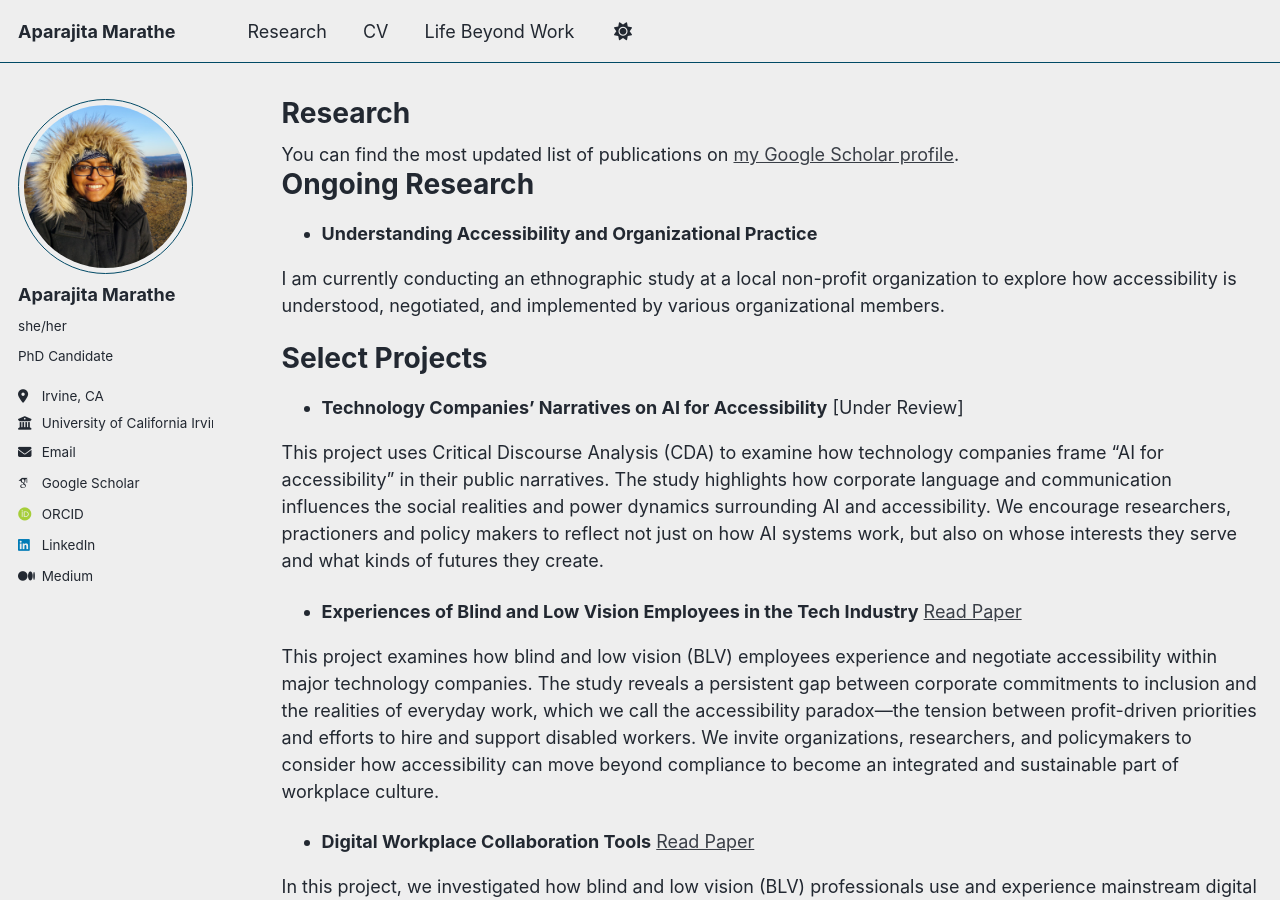
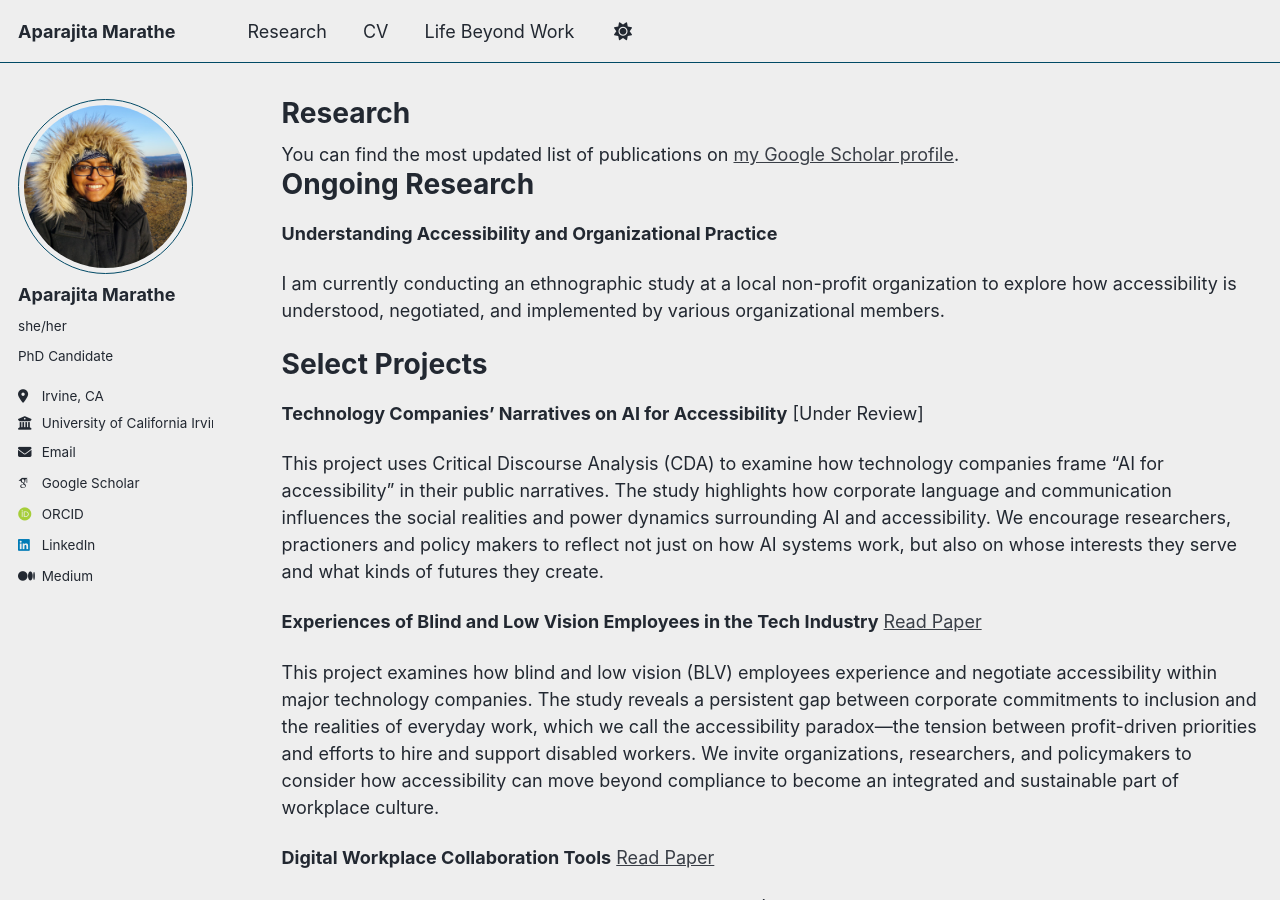
Before and after one commit to aparajitamarathe/aparajitamarathe.github.io, a Jekyll site: the page built from _pages/research.md, in a window 1280 px wide and 900 px high. Built offline with Jekyll 4.4.1, drawn with Linux system fonts in a browser that asks for light colours; some web fonts are replaced.

```diff
--- a/_pages/research.md
+++ b/_pages/research.md
@@ -14,21 +14,21 @@ author_profile: true
 
 Ongoing Research
 ======
-* **Understanding Accessibility and Organizational Practice**
+**Understanding Accessibility and Organizational Practice**
 
 I am currently conducting an ethnographic study at a local non-profit organization to explore how accessibility is understood, negotiated, and implemented by various organizational members.
 
 Select Projects
 ======
-* **Technology Companies’ Narratives on AI for Accessibility**  [Under Review]
+**Technology Companies’ Narratives on AI for Accessibility**  [Under Review]
 
 This project uses Critical Discourse Analysis (CDA) to examine how technology companies frame “AI for accessibility” in their public narratives. The study highlights how corporate language and communication influences the social realities and power dynamics surrounding AI and accessibility. We encourage researchers, practioners and policy makers to reflect not just on how AI systems work, but also on whose interests they serve and what kinds of futures they create.
 
-* **Experiences of Blind and Low Vision Employees in the Tech Industry** [Read Paper](https://dl.acm.org/doi/pdf/10.1145/3757666)
+**Experiences of Blind and Low Vision Employees in the Tech Industry** [Read Paper](https://dl.acm.org/doi/pdf/10.1145/3757666)
 
 This project examines how blind and low vision (BLV) employees experience and negotiate accessibility within major technology companies. The study reveals a persistent gap between corporate commitments to inclusion and the realities of everyday work, which we call the accessibility paradox—the tension between profit-driven priorities and efforts to hire and support disabled workers. We invite organizations, researchers, and policymakers to consider how accessibility can move beyond compliance to become an integrated and sustainable part of workplace culture.
 
-* **Digital Workplace Collaboration Tools** [Read Paper](https://dl.acm.org/doi/pdf/10.1145/3663547.3746332)
+**Digital Workplace Collaboration Tools** [Read Paper](https://dl.acm.org/doi/pdf/10.1145/3663547.3746332)
 
 In this project, we investigated how blind and low vision (BLV) professionals use and experience mainstream digital collaboration platforms. Through a survey of 155 BLV users, we report ease of use and importance of 30 common workplace tools. We find that accessibility barriers often limit collaboration, job performance, and career advancement. We highlight how these gaps compound inequities in digital work and offer recommendations for designing more inclusive collaboration environments.
 
```
